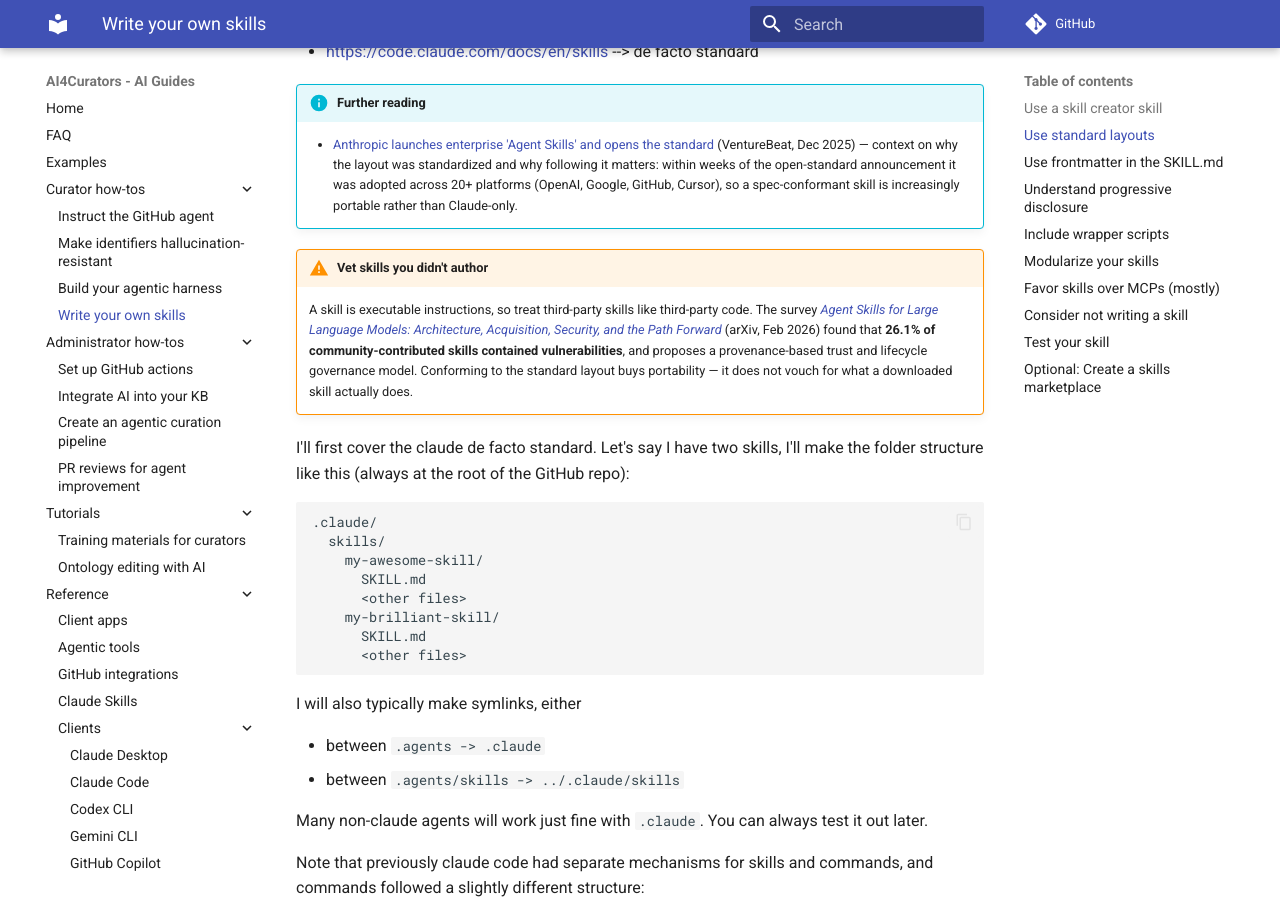
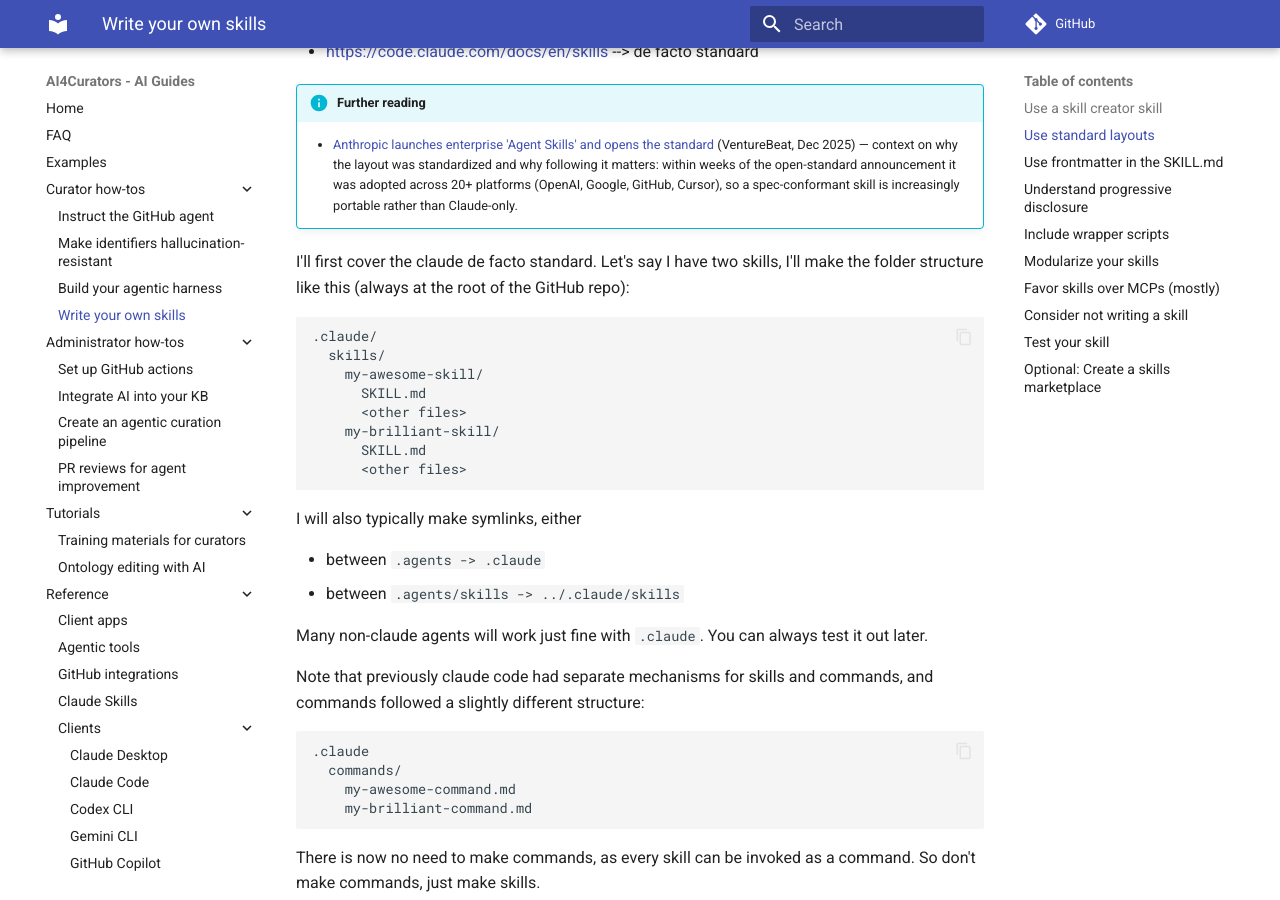
Before and after one commit to ai4curation/aidocs, an MkDocs documentation site: the page built from docs/how-tos/author-skills.md, in a window 1280 px wide and 900 px high, scrolled down 1182 px. Built offline with MkDocs 1.6.1 and Material for MkDocs 9.7.7, drawn with Linux system fonts in a browser that asks for light colours; comment, search, counter and statistics services are not loaded; some of the changed text lies outside the part shown.

Commit message:
docs: drop Voyager (2023) note and out-of-scope vulnerability callout

```diff
--- a/docs/how-tos/author-skills.md
+++ b/docs/how-tos/author-skills.md
@@ -39,10 +39,6 @@ I find these two docs the most useful
 !!! info "Further reading"
 
     - [Anthropic launches enterprise 'Agent Skills' and opens the standard](https://venturebeat.com/technology/anthropic-launches-enterprise-agent-skills-and-opens-the-standard) (VentureBeat, Dec 2025) — context on why the layout was standardized and why following it matters: within weeks of the open-standard announcement it was adopted across 20+ platforms (OpenAI, Google, GitHub, Cursor), so a spec-conformant skill is increasingly portable rather than Claude-only.
-
-!!! warning "Vet skills you didn't author"
-
-    A skill is executable instructions, so treat third-party skills like third-party code. The survey [*Agent Skills for Large Language Models: Architecture, Acquisition, Security, and the Path Forward*](https://arxiv.org/abs/2602.12430) (arXiv, Feb 2026) found that **26.1% of community-contributed skills contained vulnerabilities**, and proposes a provenance-based trust and lifecycle governance model. Conforming to the standard layout buys portability — it does not vouch for what a downloaded skill actually does.
 
 I'll first cover the claude de facto standard. Let's say I have two skills, I'll make the folder structure like this (always at the root of the GitHub repo):
 
@@ -147,10 +143,6 @@ Example: https://github.com/cmungall/lakehouse-skills/tree/main/kbase-query
 
 Ideally skills should be relatively standalone. Don't assume tacit knowledge beyond what is already documented in your `CLAUDE.md` or `AGENTS.md`.
 
-!!! note "Why a library of small, composable skills pays off"
-
-    The foundational evidence predates SKILL.md: [*Voyager: An Open-Ended Embodied Agent with Large Language Models*](https://arxiv.org/abs/2305.16291) (arXiv, 2023) built a growing library of reusable, independently-stored skills and reached milestones **3.3× faster** than agents that reasoned from scratch; ablating the skill library cost **15.3×** in tech-tree progression speed. The lesson carries over: modular skills that don't modify each other compose better and accumulate value over time.
-
 ## Favor skills over MCPs (mostly)
 
 MCPs are a good solution for giving agents capabilities in more constrained environments; an http MCP is good if you want people to use it in a web based chat.
```
